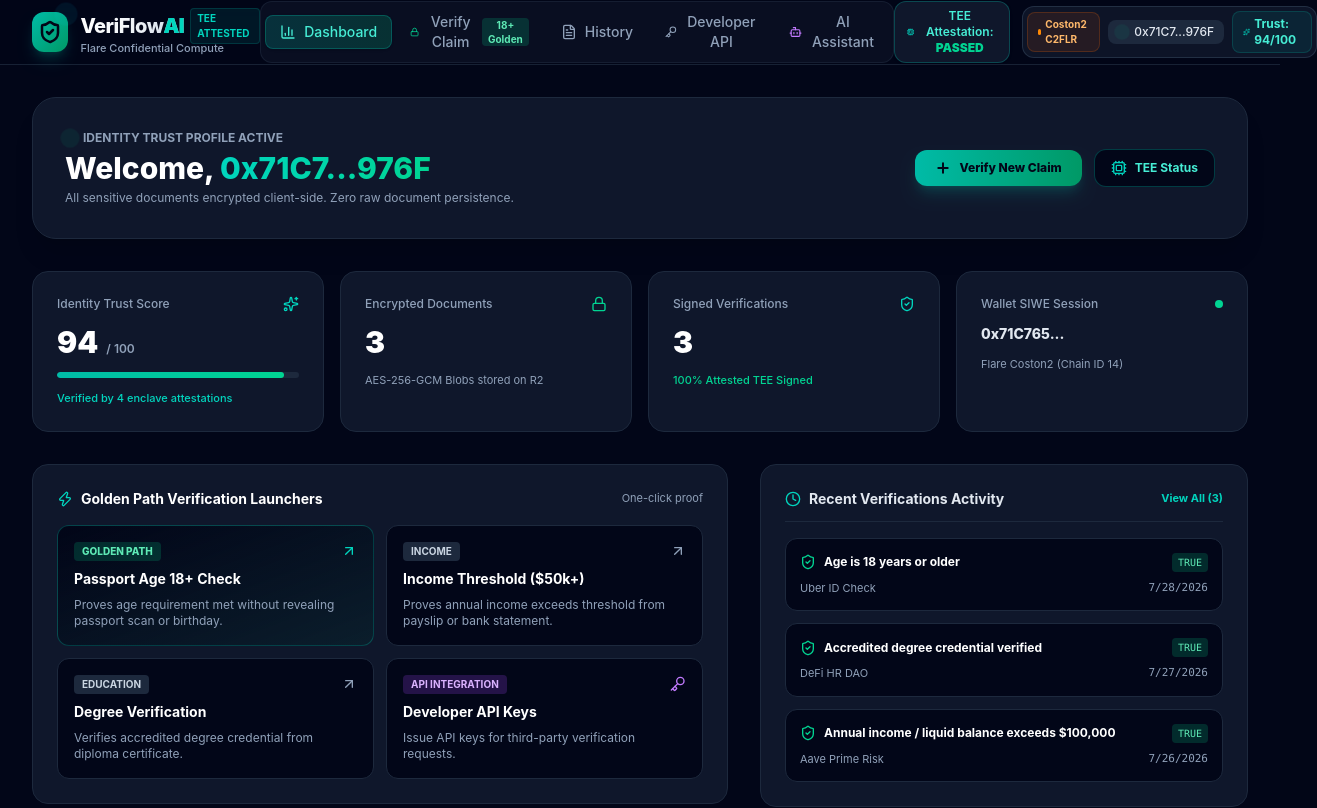
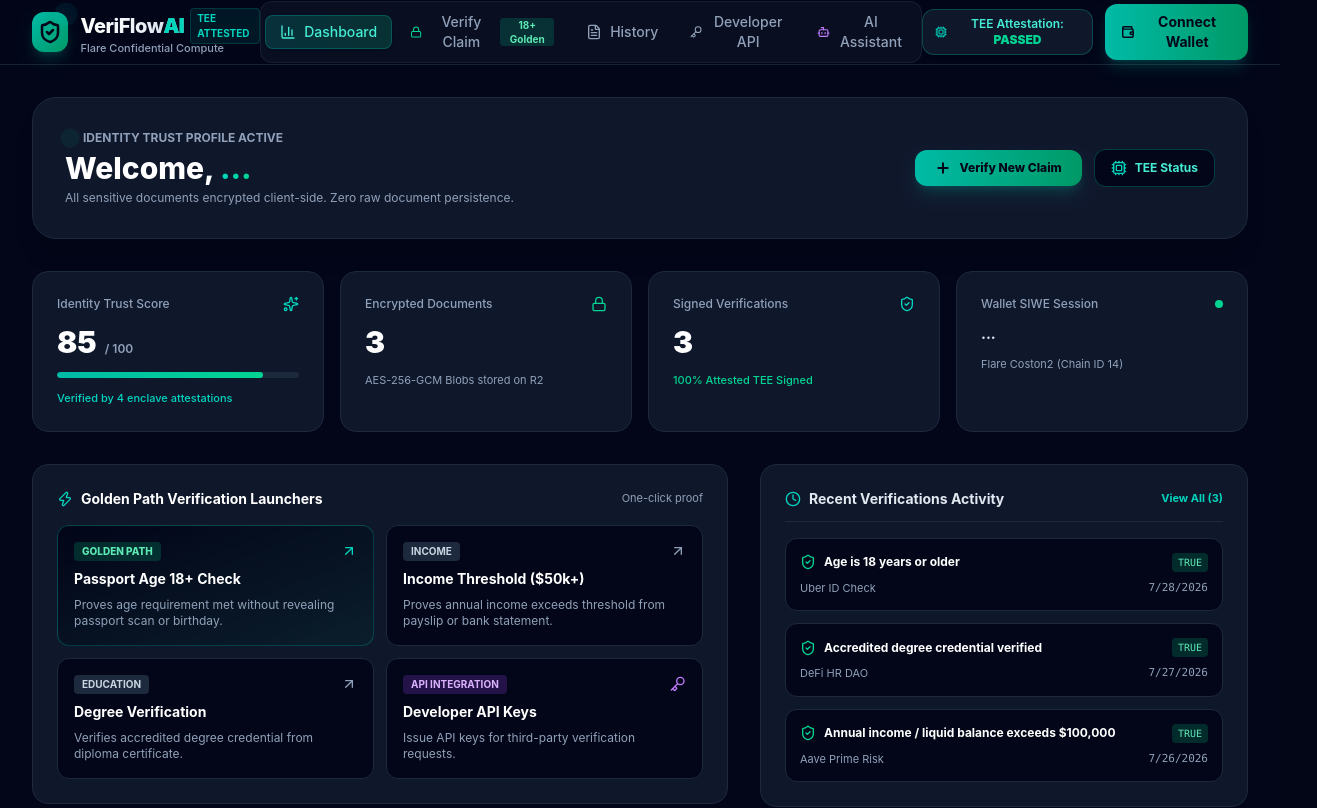
Before and after one commit to Librapraise/veriflow-ai, a React (Vite) app: page / in a window 1280 px wide. Shown: the top 808 px of the page, 1317 px wide, since content can reach past the window. Built offline with nearby package versions, Linux system fonts and the light colour scheme.

Commit message:
Add Connect Wallet default state and Disconnect button

```diff
--- a/src/components/Navbar.tsx
+++ b/src/components/Navbar.tsx
@@ -7,8 +7,7 @@
   FileText,
   BarChart3,
   Bot,
-  Lock,
-  Sparkles
+  Lock
 } from 'lucide-react';
 import type { UserSession } from '../types/veriflow';
 import { requestWalletConnection } from '../lib/siwe';
@@ -59,6 +58,17 @@
     } finally {
       setIsAuthenticating(false);
     }
+  };
+
+  const handleDisconnectWallet = () => {
+    setUserSession({
+      address: '',
+      isConnected: false,
+      chainId: 114,
+      trustScore: 0,
+      documentsCount: 0,
+      verificationsCount: 0
+    });
   };
 
   const truncateAddress = (addr: string) => {
@@ -181,10 +191,13 @@
                   <span className="w-2 h-2 rounded-full bg-emerald-400 animate-ping" />
                   <span>{truncateAddress(userSession.address)}</span>
                 </div>
-                <div className="hidden sm:flex items-center space-x-1 px-2.5 py-1 rounded-lg bg-teal-500/10 text-teal-300 text-xs font-bold border border-teal-500/20">
-                  <Sparkles className="w-3 h-3 text-teal-400" />
-                  <span>Trust: {userSession.trustScore}/100</span>
-                </div>
+                <button
+                  onClick={handleDisconnectWallet}
+                  className="px-2 py-1 rounded-lg bg-slate-800 hover:bg-rose-500/20 hover:text-rose-300 text-slate-400 text-xs transition-all font-semibold"
+                  title="Disconnect Wallet"
+                >
+                  Disconnect
+                </button>
               </div>
             ) : (
               <button
--- a/src/lib/apiStore.ts
+++ b/src/lib/apiStore.ts
@@ -21,14 +21,14 @@
   LOGS: 'veriflow_api_logs'
 };
 
-// Initial Seed Demo Data for an instant, rich experience out of the box
+// Default initial session (Disconnected state so Connect Wallet button displays prominently)
 const DEFAULT_USER: UserSession = {
-  address: '0x71C7656EC7ab88b098defB751B7401B5f6d8976F',
-  isConnected: true,
-  chainId: 14, // Flare Coston2 / Testnet
-  trustScore: 94,
-  documentsCount: 3,
-  verificationsCount: 4
+  address: '',
+  isConnected: false,
+  chainId: 114, // Flare Coston2 / Testnet
+  trustScore: 85,
+  documentsCount: 0,
+  verificationsCount: 0
 };
 
 const DEFAULT_DOCUMENTS: EncryptedDocumentMetadata[] = [
```
